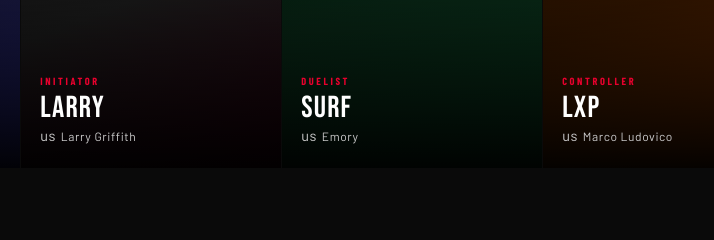
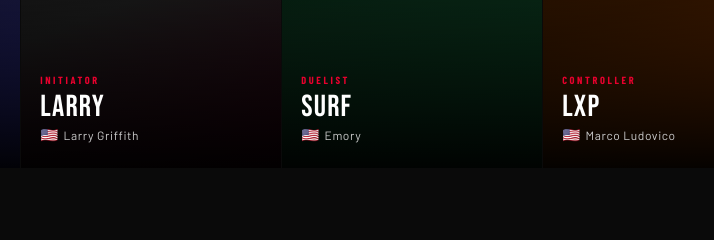
Before and after one commit to TrixyLab/LyraLLC, an Electron app: page roster.html in a window 1400 px wide. Shown: the part 1040-1280 px from the top of the page, 549-1263 px from the left. Drawn offline with nearby package versions, Linux system fonts and the light colour scheme; a web font is replaced by a local one.

Commit message:
Add Link into Read me and Fix player flags

```diff
--- a/roster.html
+++ b/roster.html
@@ -5,9 +5,11 @@
   <meta charset="UTF-8">
   <meta name="viewport" content="width=device-width, initial-scale=1.0">
   <title>Lyra Roster | Meet Our Professional Esports Players</title>
-  <meta name="description" content="Meet the professional players competing under the Lyra Esports banner in VALORANT, Apex Legends, and Call of Duty.">
+  <meta name="description"
+    content="Meet the professional players competing under the Lyra Esports banner in VALORANT, Apex Legends, and Call of Duty.">
   <meta property="og:title" content="Lyra Roster | Meet Our Professional Esports Players">
-  <meta property="og:description" content="Meet the professional players competing under the Lyra Esports banner in VALORANT, Apex Legends, and Call of Duty.">
+  <meta property="og:description"
+    content="Meet the professional players competing under the Lyra Esports banner in VALORANT, Apex Legends, and Call of Duty.">
   <meta property="og:image" content="LyraEsportsLogo.png">
   <meta property="og:type" content="website">
   <meta name="twitter:card" content="summary_large_image">
@@ -638,7 +640,7 @@
         <div class="player-info">
           <p class="player-role">Initiator</p>
           <p class="player-alias">Larry</p>
-          <p class="player-name"><span class="player-flag">us</span>Larry Griffith</p>
+          <p class="player-name"><span class="player-flag">🇺🇸</span>Larry Griffith</p>
         </div>
       </div>
       <div class="player-card">
@@ -648,7 +650,7 @@
         <div class="player-info">
           <p class="player-role">Duelist</p>
           <p class="player-alias">Surf</p>
-          <p class="player-name"><span class="player-flag">us</span>Emory</p>
+          <p class="player-name"><span class="player-flag">🇺🇸</span>Emory</p>
         </div>
       </div>
       <div class="player-card">
@@ -658,7 +660,7 @@
         <div class="player-info">
           <p class="player-role">Controller</p>
           <p class="player-alias">lxp</p>
-          <p class="player-name"><span class="player-flag">us</span>Marco Ludovico</p>
+          <p class="player-name"><span class="player-flag">🇺🇸</span>Marco Ludovico</p>
         </div>
       </div>
       <div class="player-card coach-card">
```
Also changed, not shown: README.md.
